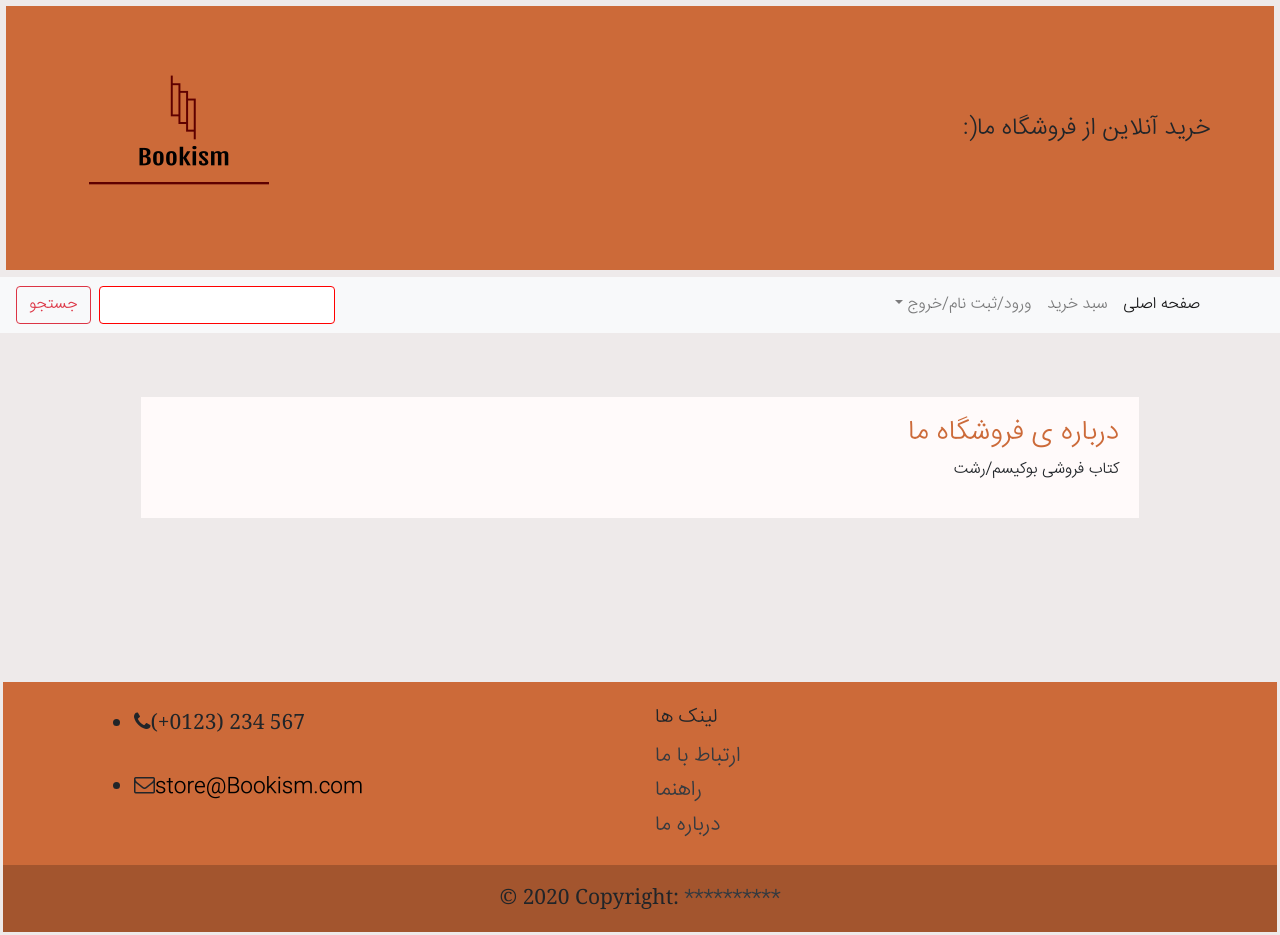
After one commit to hamidrezarostampour/ProjectUniversity, a Django app: page /about in a window 1280 px wide. The commit adds this page. Run offline with Django 3.2, Linux system fonts and the light colour scheme; some libraries are stand-ins or nearby versions.

Commit message:
about page added

```diff
--- a/gallery/urls.py
+++ b/gallery/urls.py
@@ -7,7 +7,7 @@ app_name = 'gallery'
 urlpatterns = [
 
     path('', gallery_view.CategoryList.as_view(), name='index'),
-    # path('books', gallery_view.BookList.as_view(), name='books'),
+    path('about', gallery_view.AboutList.as_view(), name='about'),
     path('books/<slug:cat_slug>', gallery_view.BookList.as_view(), name='books'),
 
     path('login', account_view.Login.as_view(), name='login'),
--- a/gallery/views.py
+++ b/gallery/views.py
@@ -9,12 +9,17 @@ from django.shortcuts import render
 # Create your views here.
 
 
-# def index(request):
-#     return render(request, 'gallery/index.html')
+def about(request):
+    return render(request, 'gallery/about.html')
 
 class CategoryList(ListView):
     model = Category
     template_name = 'gallery/index.html'
+
+class AboutList(ListView):
+    model = Category
+    template_name = 'gallery/about.html'
+
 
 
 class BookList(ListView):
--- a/templates/base.html
+++ b/templates/base.html
@@ -99,7 +99,7 @@
                 <a href="rahnama.html" class="text-dark">راهنما</a>
               </li>
               <li>
-                <a href="about.html" class="text-dark">درباره ما</a>
+                <a href="about" class="text-dark">درباره ما</a>
               </li>
 
             </ul>
--- /dev/null
+++ b/templates/gallery/about.html
@@ -0,0 +1,27 @@
+{% extends 'base.html' %}
+{% load static %}
+{% block main %}
+        <section class="mainbody">
+
+          <br>
+          <br>
+       <!--Section: Block Content-->
+
+	   <div class="container" style=" width: 80%;
+	   margin: 0 auto;
+	   padding: 20px;
+	   background:rgb(255, 250, 250);text-align:right;">
+        <h3 style="color:rgb(204, 106, 57);">درباره ی فروشگاه ما</h3>
+        <p>کتاب فروشی بوکیسم/رشت</p>
+    </div>
+
+	  <br>
+	  <br>
+	  <br>
+
+</section>
+
+ <br>
+ <br>
+ <br>
+{% endblock %}
```
